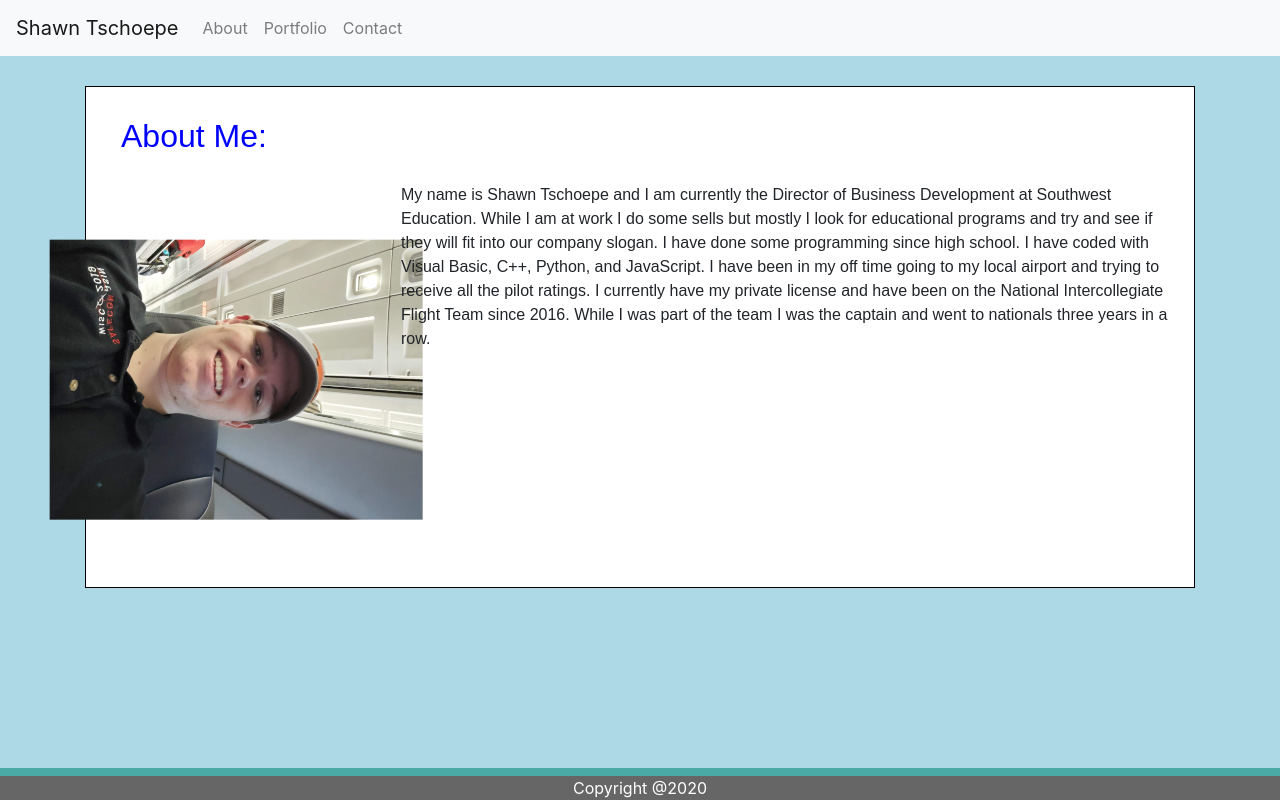
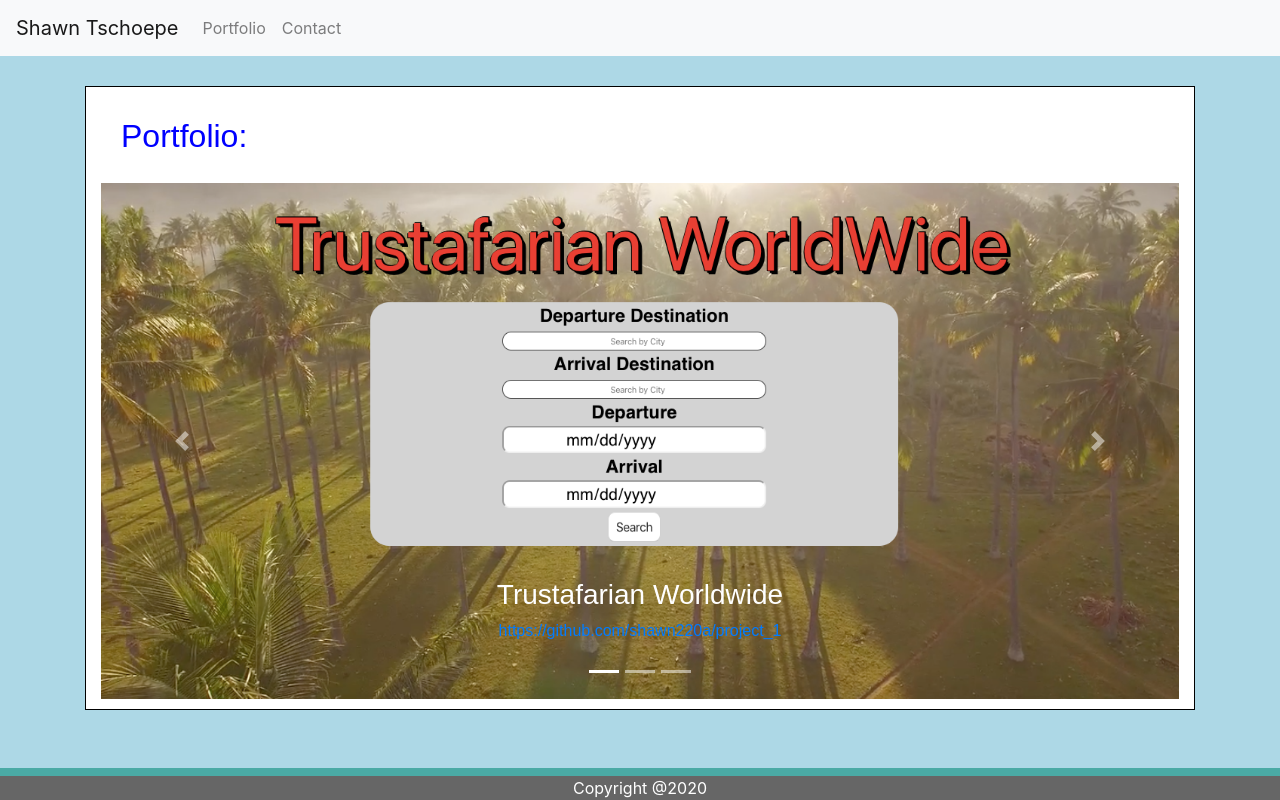
Before and after one commit to shawn220a/react-portfolio, a React (Create React App) app: page / in a window 1280 px wide. Built offline with nearby package versions, Linux system fonts and the light colour scheme.

Commit message:
Remove unneccessary comments

```diff
--- a/public/index.html
+++ b/public/index.html
@@ -10,34 +10,12 @@
       content="Web site created using create-react-app"
     />
     <link rel="apple-touch-icon" href="%PUBLIC_URL%/logo192.png" />
-    <!--
-      manifest.json provides metadata used when your web app is installed on a
-      user's mobile device or desktop. See https://developers.google.com/web/fundamentals/web-app-manifest/
-    -->
     <link rel="manifest" href="%PUBLIC_URL%/manifest.json" />
-    <!--
-      Notice the use of %PUBLIC_URL% in the tags above.
-      It will be replaced with the URL of the `public` folder during the build.
-      Only files inside the `public` folder can be referenced from the HTML.
 
-      Unlike "/favicon.ico" or "favicon.ico", "%PUBLIC_URL%/favicon.ico" will
-      work correctly both with client-side routing and a non-root public URL.
-      Learn how to configure a non-root public URL by running `npm run build`.
-    -->
-    <title>React App</title>
+    <title>Shawn Tschoepe</title>
   </head>
   <body>
     <noscript>You need to enable JavaScript to run this app.</noscript>
     <div id="root"></div>
-    <!--
-      This HTML file is a template.
-      If you open it directly in the browser, you will see an empty page.
-
-      You can add webfonts, meta tags, or analytics to this file.
-      The build step will place the bundled scripts into the <body> tag.
-
-      To begin the development, run `npm start` or `yarn start`.
-      To create a production bundle, use `npm run build` or `yarn build`.
-    -->
   </body>
 </html>
--- a/src/App.js
+++ b/src/App.js
@@ -2,7 +2,6 @@ import React from 'react';
 import './App.css';
 import { BrowserRouter as Router, Route } from 'react-router-dom';
 import Header from './components/header/Header';
-import Home from './components/home/Home';
 import Portfolio from './components/portfolio/Portfolio';
 import Contact from './components/contact/Contact';
 import Footer from './components/footer/Footer';
@@ -13,7 +12,7 @@ function App() {
       <div className="App">
         <Header />
         <div className="container">
-          <Route exact path="/" component={Home} />
+          <Route exact path="/" component={Portfolio} />
           <Route exact path="/contact" component={Contact} />
           <Route exact path="/portfolio" component={Portfolio} />
         </div>
--- a/src/components/header/Header.js
+++ b/src/components/header/Header.js
@@ -22,9 +22,6 @@ const Header = (props) => {
         <Collapse isOpen={isOpen} navbar>
           <Nav className="mr-auto" navbar>
             <NavItem>
-              <NavLink href="/">About</NavLink>
-            </NavItem>
-            <NavItem>
               <NavLink href="/portfolio">Portfolio</NavLink>
             </NavItem>
             <NavItem>
```
Also changed, not shown: 1 other file (tests, documents, lock files or other folders).
